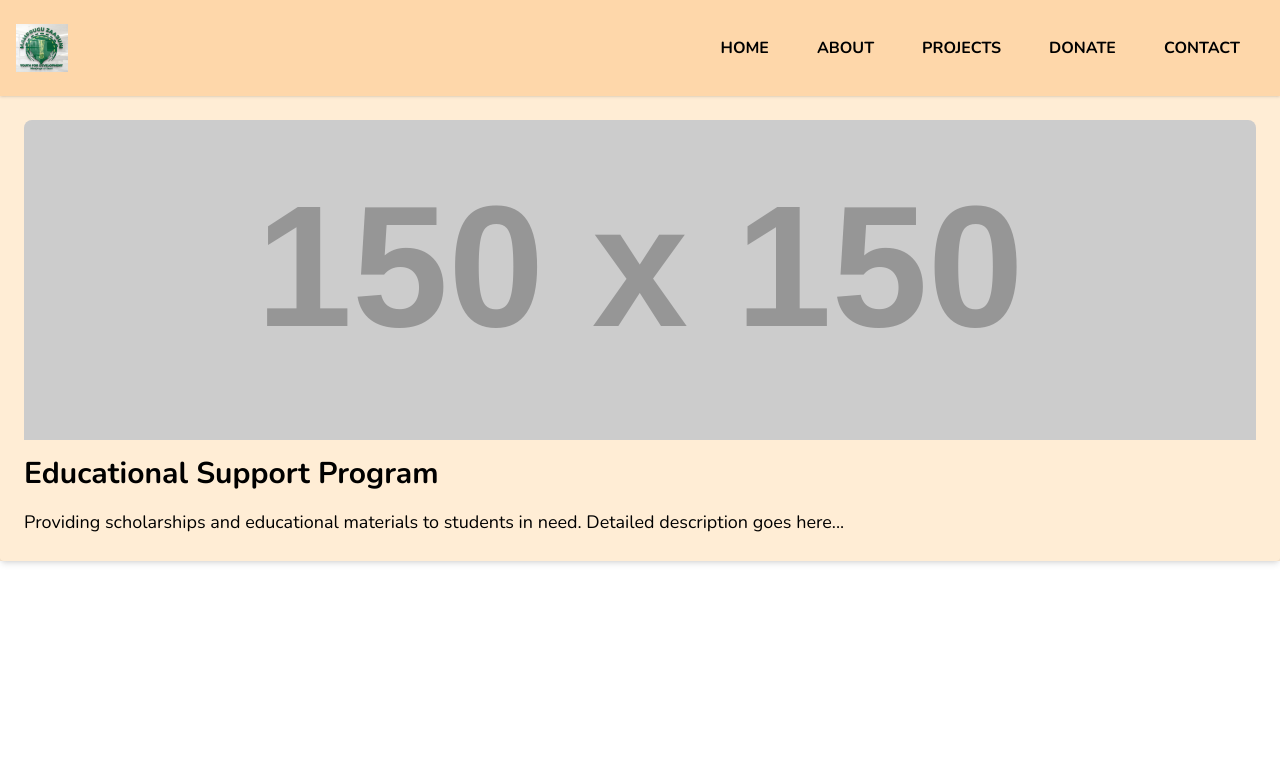
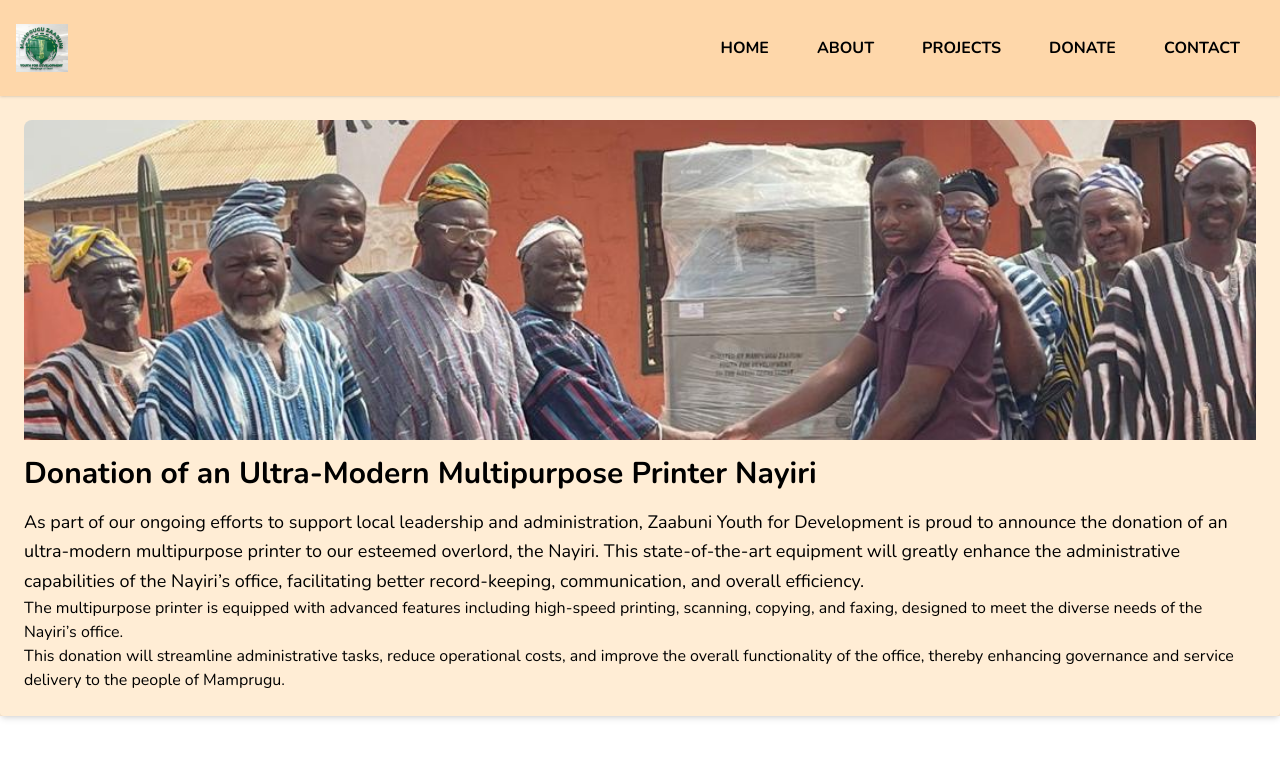
Before and after one commit to Tawphiq/zaabuni-youth, a React (Vite) app in the folder frontend/zaabuni/: page /projects/2 in a window 1280 px wide. Shown: the top 758 px of the page. Built offline with nearby package versions, Linux system fonts and the light colour scheme; a web font is replaced by a local one.

Commit message:
"second project done"

```diff
--- a/frontend/zaabuni/src/components/ProjectDetail.jsx
+++ b/frontend/zaabuni/src/components/ProjectDetail.jsx
@@ -1,12 +1,16 @@
 // src/components/ProjectDetail.jsx
 import React from 'react';
 import { useParams } from 'react-router-dom';
+//zaabuni 1st annual congress
+import zabout from '../assets/zabout.jpg'
 import aboutzaa from "../assets/aboutzaa.jpg"
 import scene1 from '../assets/scene1.jpg'
 import scene2 from '../assets/scene2.jpg'
 import scene3 from '../assets/scene3.jpg'
 import scene4 from '../assets/scene4.jpg'
 import scene7 from '../assets/scene7.jpg'
+//Donation of an Ultra-Modern Multipurpose Printer Nayiri
+import donatezaa from '../assets/donatezaa.jpg'
 
 
 const projects = [
@@ -14,13 +18,13 @@ const projects = [
     id: 1,
     title: 'Zaabuni 1st annual congress',
     description: 'The 1st  Zaabuni annual Congress, recently convened, gathered  leaders, community chiefs, and stakeholders to strategize on enhancing support initiatives in aspects that included educational scholarships opportunities, community health and wellness, and peace and stability. Discussions focused on fundraising efforts, implementing community projects, and fostering partnerships for sustainable development.',
-    image: '/src/assets/zabout.jpg',
+    image: zabout,
   },
   {
     id: 2,
-    title: 'Educational Support Program',
-    description: 'Providing scholarships and educational materials to students in need. Detailed description goes here...',
-    image: 'https://via.placeholder.com/150', // Replace with actual image URL
+    title: 'Donation of an Ultra-Modern Multipurpose Printer Nayiri',
+    description: 'As part of our ongoing efforts to support local leadership and administration, Zaabuni Youth for Development is proud to announce the donation of an ultra-modern multipurpose printer to our esteemed overlord, the Nayiri. This state-of-the-art equipment will greatly enhance the administrative capabilities of the Nayiri’s office, facilitating better record-keeping, communication, and overall efficiency.',
+    image: donatezaa,
   },
   {
     id: 3,
@@ -55,7 +59,7 @@ const ProjectDetail = () => {
           {project.title === "Zaabuni 1st annual congress" && <div>
             <h1 className='py-6 font-bold text-3xl'>Invitations</h1>
             <div>
-            <p>Courtesy calls where made to the distinguished Overload through to his sons (paramount chiefs ) .</p>
+            <p>Courtesy calls where made to the distinguished Overload through to his sons the paramount chiefs .</p>
             <img src="/src/assets/nayiri.jpg" alt="" className='h-96 w-full mt-4' />
             </div>
             <div className='mt-6'>
@@ -76,6 +80,11 @@ const ProjectDetail = () => {
             </div>
           </div> }
 
+          {project.title === 'Donation of an Ultra-Modern Multipurpose Printer Nayiri' && <div>
+            <p>The multipurpose printer is equipped with advanced features including high-speed printing, scanning, copying, and faxing, designed to meet the diverse needs of the Nayiri’s office.</p>
+            <p>This donation will streamline administrative tasks, reduce operational costs, and improve the overall functionality of the office, thereby enhancing governance and service delivery to the people of Mamprugu.</p>
+          </div> }
+
         </div>
       </div>
     </section>
```
